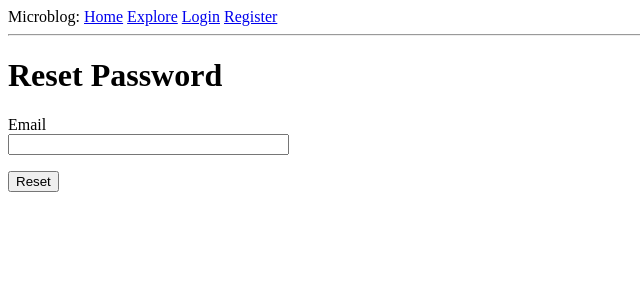
After one commit to mitiak/microblog, a Flask app: page /reset_password_request in a window 1280 px wide. The commit adds this page. Shown: the top 300 px of the page, without its empty margins (0-640 px from the left). Run offline with Flask 2, Linux system fonts and the light colour scheme.

Commit message:
email support

```diff
--- a/app/forms.py
+++ b/app/forms.py
@@ -29,9 +29,19 @@ class RegisterForm(FlaskForm):
 
 class EditProfileForm(FlaskForm):
     username        = StringField('Username', validators=[DataRequired(), Length(min=3, max=10)])
+    email           = StringField('Email', validators=[DataRequired(), Email()])
     about_me        = TextAreaField('About Me', validators=[Length(min=0, max=256)])
     submit          = SubmitField('Save')
 
 class PostForm(FlaskForm):
     post = TextAreaField('Say Something', validators=[DataRequired(), Length(min=1, max=140)])
     submit = SubmitField('Submit')
+
+class ResetPasswordRequestForm(FlaskForm):
+    email           = StringField('Email', validators=[DataRequired(), Email()])
+    submit          = SubmitField('Reset')
+
+class ResetPasswordForm(FlaskForm):
+    password        = PasswordField('Password', validators=[DataRequired(), EqualTo('confirm', message="Passwords don't match")])
+    confirm         = PasswordField('Confirm Password')
+    submit          = SubmitField('Reset Password')
--- a/app/routes.py
+++ b/app/routes.py
@@ -1,9 +1,10 @@
 from flask import render_template, redirect, flash, url_for, logging, request
 from app import app, db
-from app.forms import LoginForm, RegisterForm, EditProfileForm, PostForm
+from app.forms import LoginForm, RegisterForm, EditProfileForm, PostForm, ResetPasswordRequestForm, ResetPasswordForm
 from flask_login import current_user, login_user, logout_user, login_required
 from app.models import User, Post
 from datetime import datetime
+from app.email import send_password_reset_email
 
 
 @app.route('/', methods=['GET', 'POST'])
@@ -100,12 +101,14 @@ def edit_profile():
     form = EditProfileForm()
     if request.method == 'POST' and form.validate_on_submit():
         current_user.username = form.username.data
+        current_user.email = form.email.data
         current_user.about_me = form.about_me.data
         db.session.commit()
         flash('User information was modified')
         return redirect(url_for('index'))
     elif request.method == 'GET':
         form.username.data = current_user.username
+        form.email.data = current_user.email
         form.about_me.data = current_user.about_me
     return render_template('edit_profile.html', form=form)
 
@@ -163,3 +166,37 @@ def unfollow(username):
     db.session.commit()
     flash(f'You now stopped following {username}')
     return redirect(url_for('index'))
+
+@app.route('/reset_password_request', methods=['GET', 'POST'])
+def reset_password_request():
+    if current_user.is_authenticated:
+        return redirect(url_for('index'))
+
+    form = ResetPasswordRequestForm()
+
+    if request.method == "POST" and form.validate_on_submit():
+        user = User.query.filter_by(email=form.email.data).first()
+
+        if user:
+            send_password_reset_email(user)
+
+        flash("Check your email to reset your password")
+        return redirect(url_for('login'))
+    return render_template('reset_password_request.html', title='Reset Password', form=form)
+
+
+@app.route('/reset_password/<token>', methods=['GET', 'POST'])
+def reset_password(token):
+    if current_user.is_authenticated:
+        return redirect(url_for('index'))
+    user = User.verify_reset_password_token(token)
+    if not user:
+        return redirect(url_for('index'))
+    form = ResetPasswordForm()
+
+    if request.method == 'POST' and form.validate_on_submit():
+        user.set_password(form.password.data)
+        db.session.commit()
+        flash('Your password ahs been changed')
+        return redirect(url_for('login'))
+    return render_template("reset_password.html", title="Reset Password", form=form)
--- a/app/templates/login.html
+++ b/app/templates/login.html
@@ -31,6 +31,9 @@
             {{ form.remember_me() }} <br>
         </p>
         <p>
+            Forgot your password ? <a href="{{ url_for('reset_password_request') }}">Reset it now!</a>
+        </p>
+        <p>
             {{ form.submit() }}
         </p>
     </form>
--- /dev/null
+++ b/app/templates/reset_password_request.html
@@ -0,0 +1,23 @@
+{% extends "base.html" %}
+
+{% block content %}
+    <h1>
+        Reset Password
+    </h1>
+
+    <form action="" method="POST">
+        {{ form.hidden_tag() }}
+        <p>
+            {{ form.email.label }} <br>
+            {{ form.email(size=32) }} <br>
+            {% for error in form.email.errors %}
+                <span style="color:red;">{{ error }}</span>
+            {% endfor %}
+        </p>
+        <p>
+            {{ form.submit() }}
+        </p>
+
+    </form>
+
+{% endblock %}
```
Also changed, not shown: app/__init__.py (+10 -0 lines), app/email.py (added, +25 -0 lines), app/models.py (+15 -1 lines), app/templates/edit_profile.html (+7 -0 lines), app/templates/email/reset_password.html (added, +12 -0 lines), app/templates/email/reset_password.txt (added, +11 -0 lines), app/templates/reset_password.html (added, +30 -0 lines), app.db, 1 other file.
